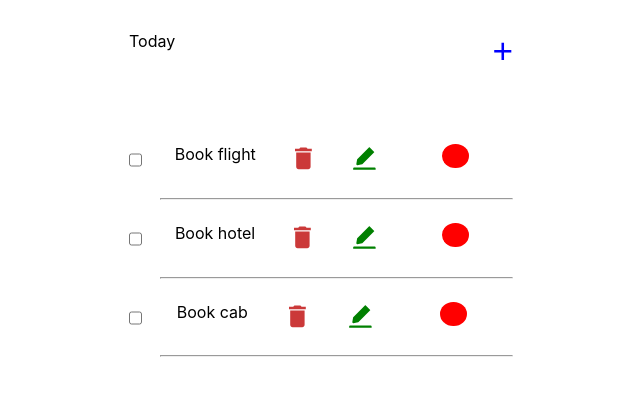
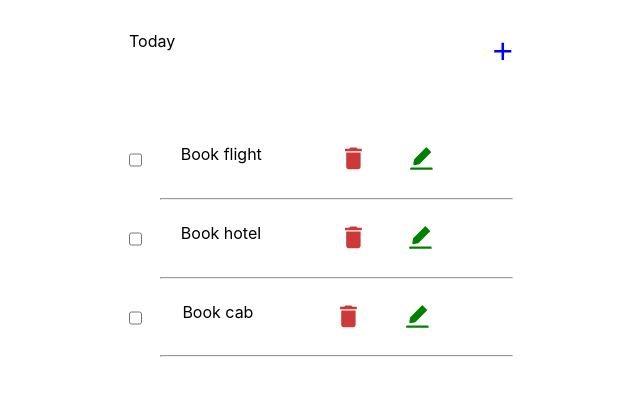
Before and after one commit to Kunal-inno/Newtodo, a React (Create React App) app: page / in a window 1280 px wide. Shown: the top 396 px of the page, without its empty margins (319-959 px from the left). Built offline with nearby package versions, Linux system fonts and the light colour scheme.

Commit message:
done todo

```diff
--- a/src/App.js
+++ b/src/App.js
@@ -30,6 +30,7 @@ const App = () => {
         time: inputData.time,
       },
     ]);
+    // {inputData.input === "" ? alert("ok") : null}
 
     setshow(false);
   };
--- a/src/PopUp.css
+++ b/src/PopUp.css
@@ -45,3 +45,6 @@ button{
 .close-btn{
     margin-left: 1%;
 }
+.valid{
+    color: red;
+}
--- a/src/PopUp.js
+++ b/src/PopUp.js
@@ -16,6 +16,8 @@ const PopUp = ({ AddInput, editItem, EditInput, cancleBtn }) => {
           input: "",
         }
   );
+
+
 
   console.log(inputData);
 
@@ -56,6 +58,12 @@ const PopUp = ({ AddInput, editItem, EditInput, cancleBtn }) => {
           }
         ></input>
 
+        <p>{inputData.input ===""? <p className="valid" >Enter Something</p>:null}</p>
+
+
+        {/* {...inputData.input === ""? <p className="valid" >Enter Something</p> :AddInput(inputData)} */}
+
+
         <div className="btn-div">
           <button
             onClick={() =>
@@ -66,7 +74,8 @@ const PopUp = ({ AddInput, editItem, EditInput, cancleBtn }) => {
                     date: inputData.date,
                     time: inputData.time,
                   })
-                : AddInput(inputData)
+                // : AddInput(inputData)
+                : {...inputData.input === "" ? null :AddInput(inputData)}
             }
           >
             Done
--- a/src/Todolist.css
+++ b/src/Todolist.css
@@ -46,6 +46,7 @@ hr{
     margin-left: 8%;
     margin-bottom: 6%;
 }
+
 /* @keyframes blackWhite {
     0% { background-color: red; }
     25% { background-color: yellow; }
--- a/src/Todolist.js
+++ b/src/Todolist.js
@@ -11,25 +11,57 @@ const Todolist = ({
 
   timeShow,
 }) => {
-  const dateWithouthSecond = new Date();
+  // for date
 
-  const displayTime = dateWithouthSecond.toLocaleTimeString(
-    navigator.language,
-    { hour: "2-digit", minute: "2-digit" }
-  );
-  // console.log(  dateWithouthSecond.toLocaleTimeString(navigator.language, {hour: '2-digit', minute:'2-digit'}))
+  const dateObj = new Date();
+  // const month = dateObj.getUTCMonth() + 1; //months from 1-12
+  // const day = dateObj.getUTCDate();
+  // const year = dateObj.getUTCFullYear();
+
+  // const newdate = year + month + day;
+  // console.log(newdate);
+
+  // const compareDate = new Date(year, month, day);
+  // console.log(compareDate);
 
   const isBackgroundRed = (task) => {
-    if (displayTime > task.time) {
+    const currentDateTimestamp = dateObj.getTime();
+    const taskDateTimestamp = new Date(task.date).getTime();
+
+
+    const timeDifference = Math.abs(currentDateTimestamp - taskDateTimestamp);
+    const isWithin24Hours = timeDifference > 0 && timeDifference <= 86400000;
+
+    if (currentDateTimestamp > taskDateTimestamp) {
       return "red";
     }
-    if (displayTime === task.time) {
+    if (isWithin24Hours) {
       return "yellow";
     }
-    if (displayTime < task.time) {
+    if (currentDateTimestamp < taskDateTimestamp) {
       return "green";
     }
   };
+
+  // const isBackgroundRed = (task) => {
+
+  //   const currentDateTimestamp = dateObj.getTime();
+  //   console.log(currentDateTimestamp)
+
+  //   const taskDateTimestamp = new Date(task.date).getTime();
+  //   console.log(taskDateTimestamp)
+
+
+  //   if (currentDateTimestamp > taskDateTimestamp) {
+  //     return "red";
+  //   }
+  //   if (currentDateTimestamp === taskDateTimestamp) {
+  //     return "yellow";
+  //   }
+  //   if (currentDateTimestamp < taskDateTimestamp) {
+  //     return "green";
+  //   }
+  // };
 
   return (
     <div>
@@ -48,7 +80,9 @@ const Todolist = ({
               {/* task list  */}
 
               <p className="todo_text">{task.name}</p>
+
               {/* <p className="todo_text">{task.time}</p> */}
+              <p className="todo_text">{task.date}</p>
 
               {/* delete btn  */}
 
@@ -81,3 +115,24 @@ const Todolist = ({
 };
 
 export default Todolist;
+// for time
+// const dateWithouthSecond = new Date();
+
+// const displayTime = dateWithouthSecond.toLocaleTimeString(
+//   navigator.language,
+//   { hour: "2-digit", minute: "2-digit" }
+// );
+// console.log(  dateWithouthSecond.toLocaleTimeString(navigator.language, {hour: '2-digit', minute:'2-digit'}))
+
+// const month = dateObj.getUTCMonth() + 1; //months from 1-12
+// const day = dateObj.getUTCDate();
+// const year = dateObj.getUTCFullYear();
+
+// const newdate = year+  month  + day;
+// console.log(newdate);
+
+// const compareDate = new Date(year, month,day);
+// console.log(compareDate)
+
+
+// const yellowCompare= (taskDateTimestamp + 86300000)
```
